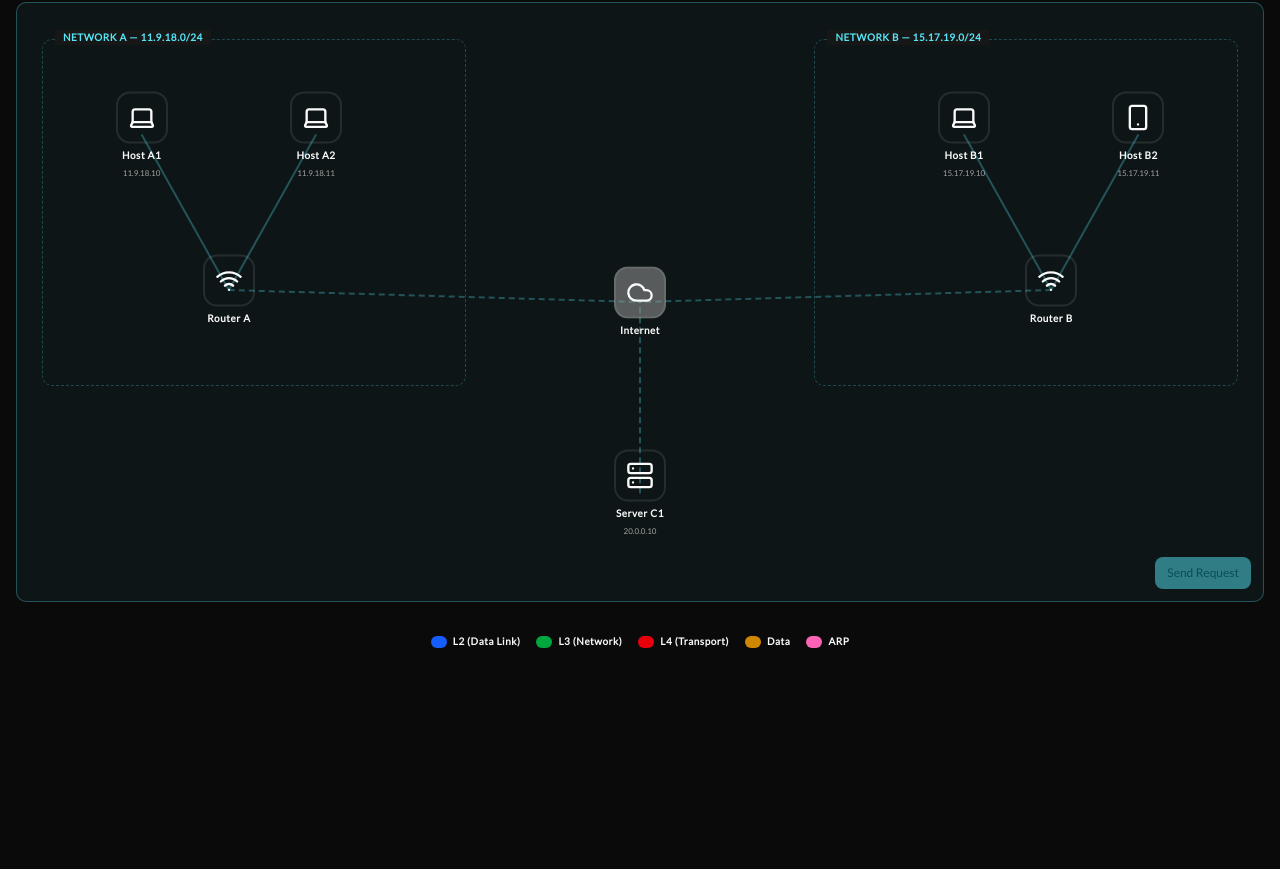
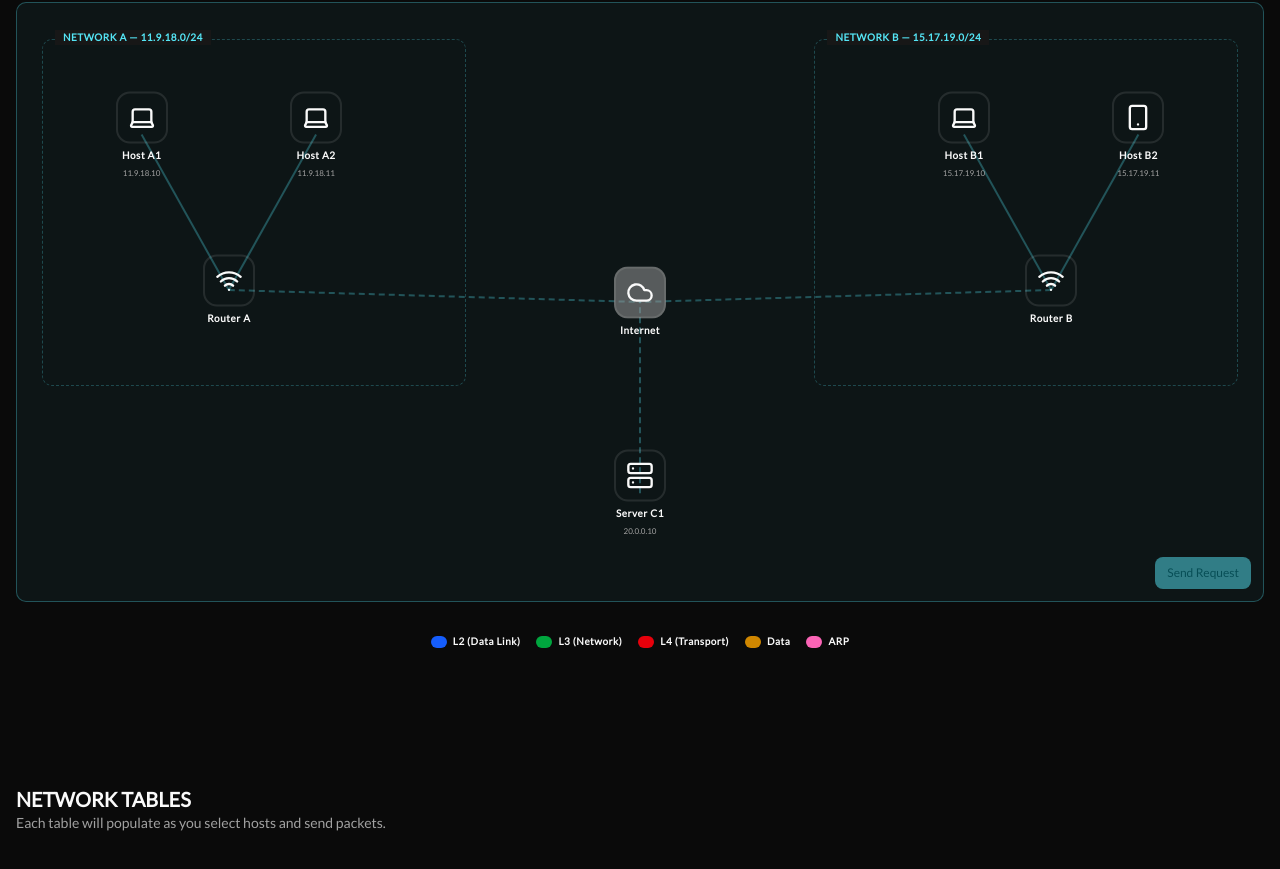
Before and after one commit to Victor-Okenwa/network-explorer, a React (Vite) app: page / in a window 1280 px wide. Shown: the part 1306-2175 px from the top of the page. Before the commit the page ends 2027 px from the top, so only its background shows below. Built offline with nearby package versions, Linux system fonts and the light colour scheme.

Commit message:
feat: integrate NetworkTable component into App for displaying ARP caches and routing tables

```diff
--- a/src/App.tsx
+++ b/src/App.tsx
@@ -8,6 +8,7 @@ import { useState } from "react";
 import { useCallback } from "react";
 import type { AnimationStep, ArpEntry, RoutingEntry } from "./types/network";
 import { NODES } from "./data/network-data";
+import { NetworkTable } from "./components/network-table";
 
 function App() {
   const [arpCaches, setArpCaches] = useState<Record<string, ArpEntry[]>>({});
@@ -107,6 +108,17 @@ function App() {
         </section>
 
 
+        <section id="tables" className="py-16 sm:px-4 px-2 space-y-6">
+          <hgroup>
+            <h2 className="text-lg sm:text-xl font-bold uppercase">Network Tables</h2>
+            <p className="text-muted-foreground text-xs sm:text-sm">Each table will populate as you select hosts and send packets.</p>
+          </hgroup>
+
+          <NetworkTable arpCaches={arpCaches} routingTables={routingTables} />
+        </section>
+
+
+
       </main>
     </ThemeProvider>
   )
--- a/src/components/network-table.tsx
+++ b/src/components/network-table.tsx
@@ -12,7 +12,7 @@ export function NetworkTable({ arpCaches, routingTables }: Props) {
         <div className="grid grid-cols-1 md:grid-cols-2 gap-4 animate-fade-in">
             {/* ARP Caches */}
             {Object.entries(arpCaches).filter(([_, entries]) => entries.length > 0).map(([nodeId, entries]) => (
-                <div key={`arp-${nodeId}`} className="bg-muted-foreground/50 p-4 rounded-lg">
+                <div key={`arp-${nodeId}`} className="bg-primary-foreground/30 border-primary/30 border p-4 rounded-lg">
                     <hgroup>
                         <h2>{nodeId} — ARP Cache</h2>
                     </hgroup>
```
